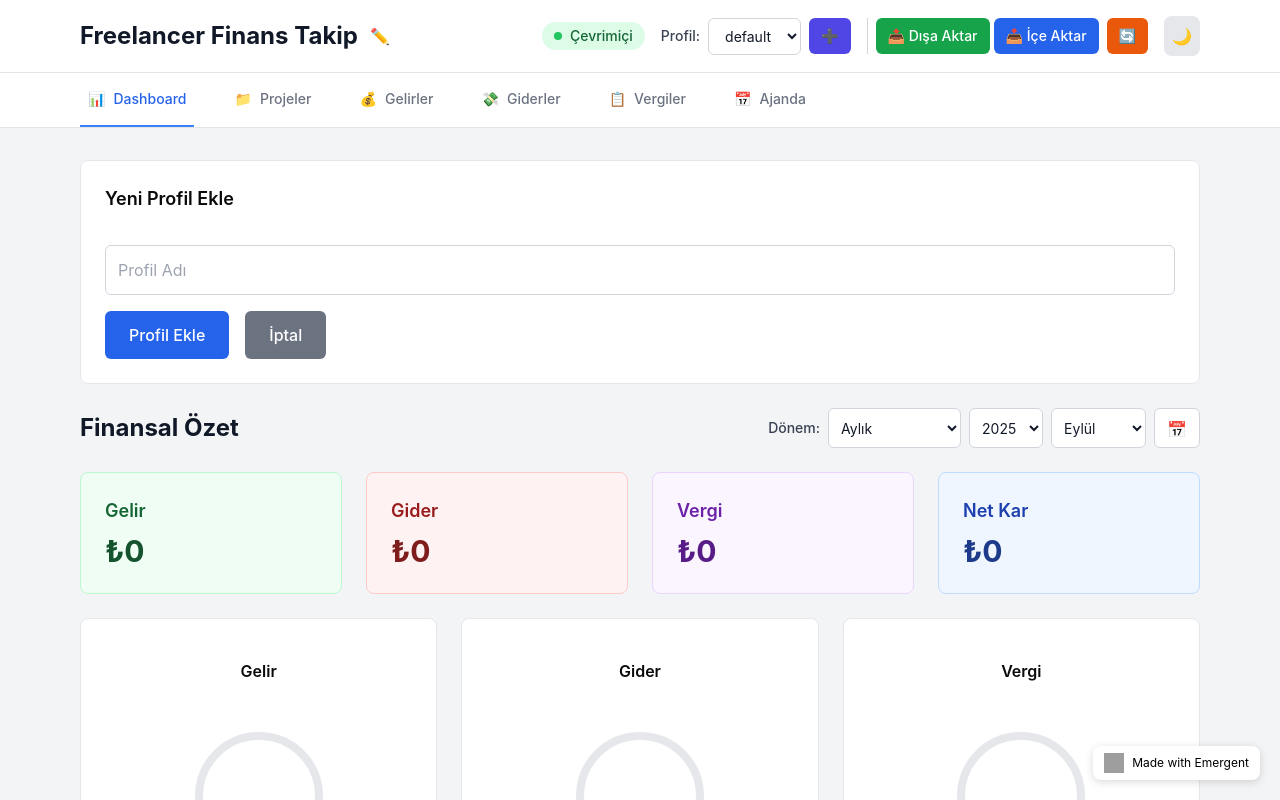
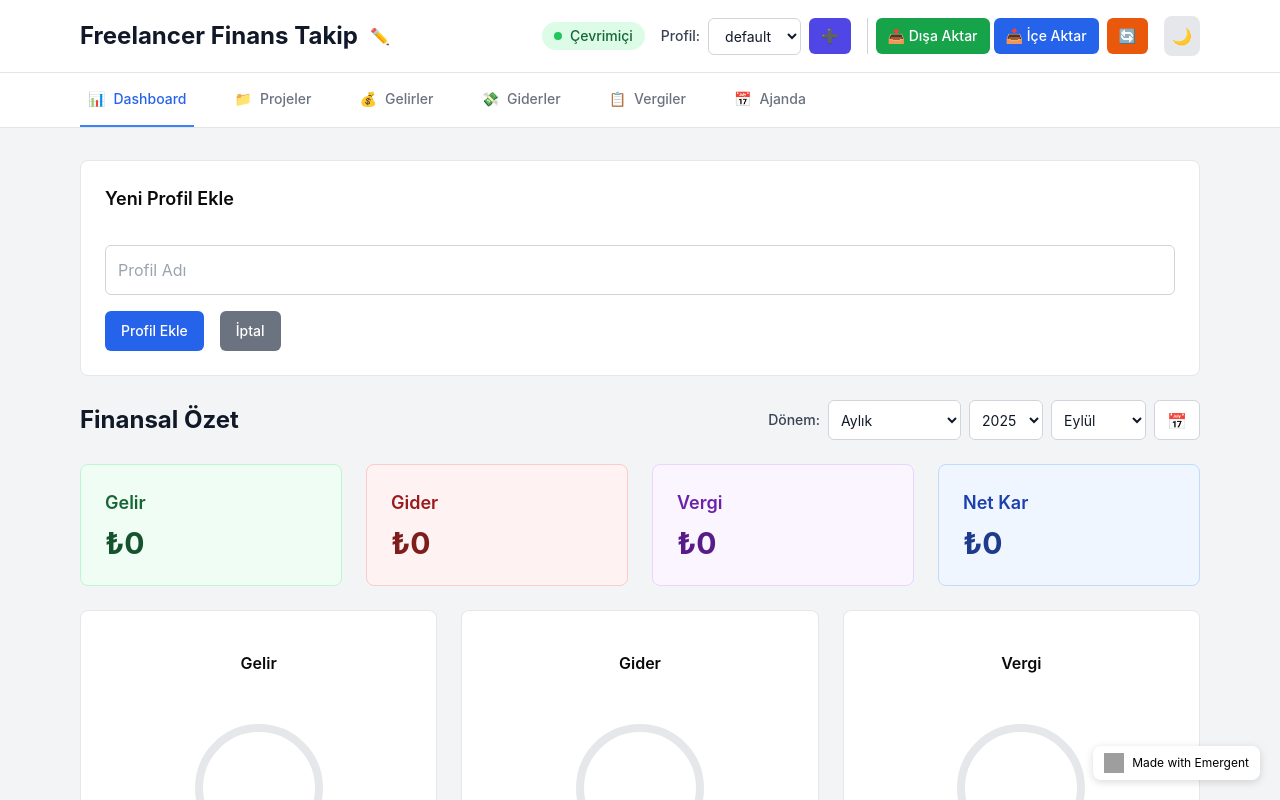
Before and after one commit to hskaya000-ctrl/0738, a React (Create React App) app in the folder frontend/: page / in a window 1280 px wide. Both pictures are taken after a click on the button "Yeni profil ekle". Shown: the top 800 px of the page. Built offline with nearby package versions, Linux system fonts and the light colour scheme; grey boxes are pictures that could not be loaded.

Commit message:
auto-commit for 96ba1409-7456-428e-8fb4-81b4781d51f2

```diff
--- a/frontend/src/App.js
+++ b/frontend/src/App.js
@@ -1711,12 +1711,12 @@ const App = () => {
     disabled = false,
     size = "md"
   }) => {
-    const baseClasses = "font-medium rounded-md transition-colors duration-200 focus:outline-none focus:ring-2 focus:ring-offset-2";
+    const baseClasses = "font-medium rounded-md transition-colors duration-200 focus:outline-none focus:ring-2 focus:ring-offset-2 whitespace-nowrap overflow-hidden text-ellipsis";
 
     const sizeClasses = {
-      sm: "px-3 py-2 text-sm",
-      md: "px-6 py-3 text-base",
-      lg: "px-8 py-4 text-lg"
+      sm: "px-3 py-2 text-sm min-h-[36px]",
+      md: "px-4 py-2.5 text-sm min-h-[40px]",
+      lg: "px-6 py-3 text-base min-h-[44px]"
     };
 
     const variantClasses = {
@@ -1740,8 +1740,9 @@ const App = () => {
         onClick={onClick}
         disabled={disabled}
         className={`${baseClasses} ${sizeClasses[size]} ${variantClasses[variant]} ${disabled ? 'opacity-50 cursor-not-allowed' : ''} ${className}`}
+        title={typeof children === 'string' ? children : ''}
       >
-        {children}
+        <span className="block truncate">{children}</span>
       </button>
     );
   };
```
